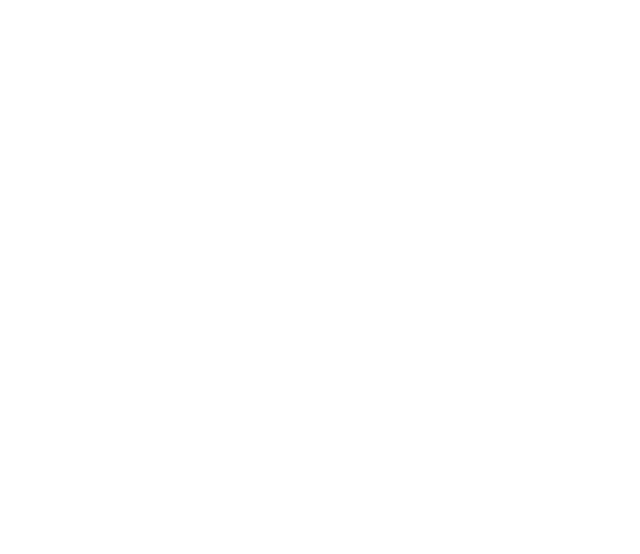
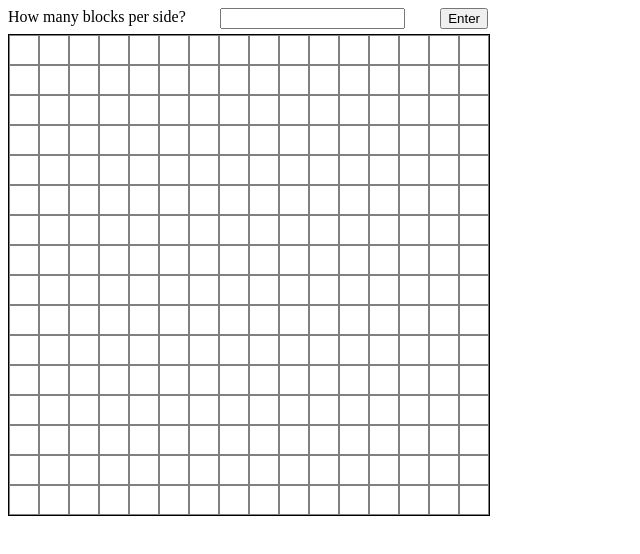
Before and after one commit to ikari4/etch-a-sketch, a plain HTML site: page index.html in a window 1280 px wide. Shown: the whole page, without its empty margins (0-640 px from the left). Drawn offline with Linux system fonts and the light colour scheme.

Commit message:
Fully functional

```diff
--- a/index.html
+++ b/index.html
@@ -4,10 +4,11 @@
     <meta charset="UTF-8">
     <meta name="viewport" content="width=device-width, initial-scale=1.0">
     <link rel="stylesheet" type="text/css" href="./style.css">
-    <script type="text/javascript" src="./script.js"></script>
     <title>Document</title>
 </head>
 <body>
-
+    <div class="topLine"></div>
+    <div class="outer"></div>
+    <script type="text/javascript" src="./script.js"></script>
 </body>
 </html>
--- a/script.js
+++ b/script.js
@@ -0,0 +1,54 @@
+
+// Creating the top line
+const topLine = document.querySelector(".topLine");
+const textLine = document.createElement("div");
+textLine.textContent = "How many blocks per side?";
+topLine.appendChild(textLine);
+const textBox = document.createElement("input");
+textBox.id = "newInput";
+topLine.appendChild(textBox);
+const enterButton = document.createElement("button");
+enterButton.textContent = "Enter";
+topLine.appendChild(enterButton);
+enterButton.addEventListener("click", resetGrid);
+const outerDiv = document.querySelector(".outer");
+
+// Draw the starting grid
+drawBlock(16);
+
+function drawBlock(blocks) {
+     for (let row = 1; row <= blocks; row++) {
+        const newRow = document.createElement("div");
+        newRow.className = "row";
+        outerDiv.appendChild(newRow);
+
+        for (let column = 1; column <= blocks; column++) {
+            const newColumn = document.createElement("div");
+            newColumn.className = "column";
+            newRow.appendChild(newColumn);
+            newColumn.addEventListener("mouseover", trace);
+         }
+    }
+}
+
+function resetGrid() {
+    let rowsToRemove = document.querySelectorAll(".row");
+    rowsToRemove.forEach(function(rowToRemove) {
+        rowToRemove.remove();
+    });
+    let columnsToRemove = document.querySelectorAll(".column");
+    columnsToRemove.forEach(function(columnToRemove) {
+        columnToRemove.remove();
+    });
+    const newBlockNo = parseInt(document.getElementById("newInput").value);
+    if (newBlockNo > 100) {
+        alert("Blocks per side must be no greater than 100. Drawing 100x100 grid.");
+        drawBlock(100);
+    } else {
+    drawBlock(newBlockNo);
+    }
+}
+
+function trace(event) {
+    event.target.style.backgroundColor = "red";
+}
--- a/style.css
+++ b/style.css
@@ -0,0 +1,29 @@
+
+.topLine {
+    display: flex;
+    flex-direction: row;
+    width: 480px;
+    justify-content: space-between;
+    margin-bottom: 5px;
+}
+
+.outer {
+	display: flex;
+	flex-direction: column;
+    border: 1px solid black;
+    width: 480px;
+    height: 480px;
+    align-items: stretch;
+}
+
+.row {
+	display: flex;
+	flex-direction: row;
+    align-items: stretch;
+    height: 480px;
+}
+
+.column {
+    border: 1px solid gray;
+    width: 480px;
+}
```
